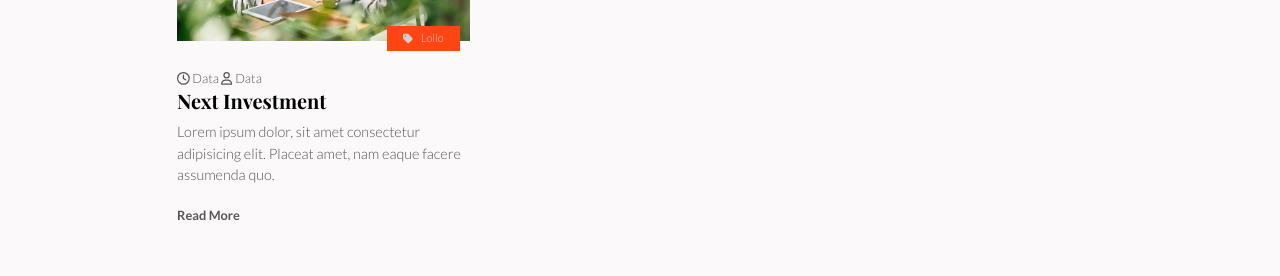
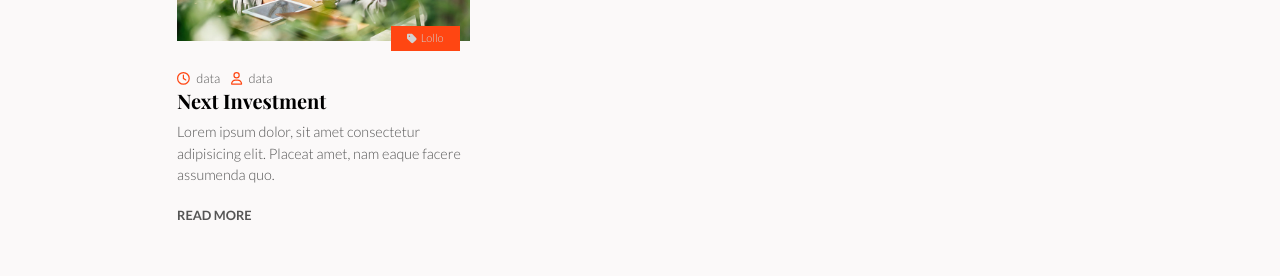
Before and after one commit to Roberto-Larivera/proj-html-vuejs, a Vue app: page / in a window 1280 px wide. Shown: the part 3449-3725 px from the top of the page. Built offline with nearby package versions, Linux system fonts and the light colour scheme.

Commit message:
mod MainSectionLatestNews

```diff
--- a/src/components/Main/MainSectionLatestNews.vue
+++ b/src/components/Main/MainSectionLatestNews.vue
@@ -45,7 +45,7 @@ export default {
                   <div class="top-imgs d-flex flex-column position-relative">
                     <img src="../../assets/img/h1-img-01.jpg" alt="img-1">
                     <div class="text-bg text-center p-1 px-3 position-absolute d-flex align-items-center">
-                      <span class="me-2">
+                      <span class="me-1">
                         <font-awesome-icon icon="fa-solid fa-tag" />
                       </span>
                       <span>
@@ -56,36 +56,46 @@ export default {
                 </div>
 
                 <div class="content-bottom">
-                  <div>
+                  <div class="box-top">
+
                     <span>
                       <a href="#nogo">
-                        <span>
+                        <span class="me-1">
                           <font-awesome-icon icon="fa-regular fa-clock" />
                         </span>
                         data
                       </a>
                     </span>
+
                     <span>
                       <a href="#nogo">
-                        <span>
+                        <span class="me-1 ms-2">
                           <font-awesome-icon icon="fa-regular fa-user" />
                         </span>
                         data
                       </a>
                     </span>
+
                   </div>
+                  <div class="box-bottom">
+
                     <h5>
                       Next Investment
                     </h5>
+
                     <p>
                       Lorem ipsum dolor, sit amet consectetur adipisicing elit. Placeat amet, nam eaque facere assumenda
                       quo.
                     </p>
 
-                  <a href="#nogo">
+                    <a class="my_links" href="#nogo">
                       read more
                     </a>
                   </div>
+
+
+                </div>
+
               </div>
             </div>
 
@@ -128,17 +138,25 @@ export default {
 }
 
 .content-bottom {
+  .box-top {
+    a {
+      @include pargh-card_default;
+      text-decoration: none;
+
+      span {
+        color: $text_color-8;
+      }
+    }
+  }
+
+  .box-bottom {
+
     p {
       @include pargh_default;
     }
 
-  a {
+    a.my_links {
       @include link_default;
-    text-transform: capitalize
-  }
-  span{
-    a{
-      @include pargh-card_default;
     }
   }
 }
```
Lines whose indentation alone changed are shown as unchanged.
